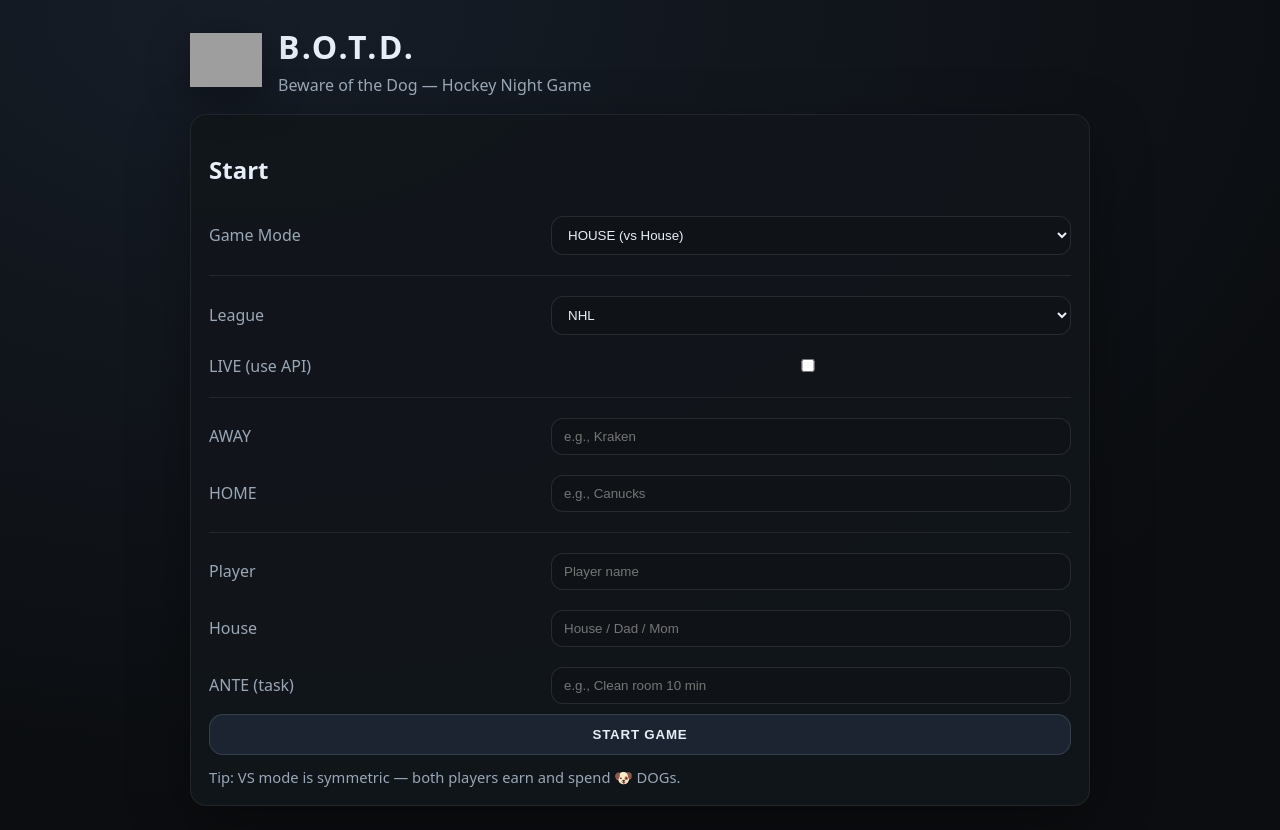
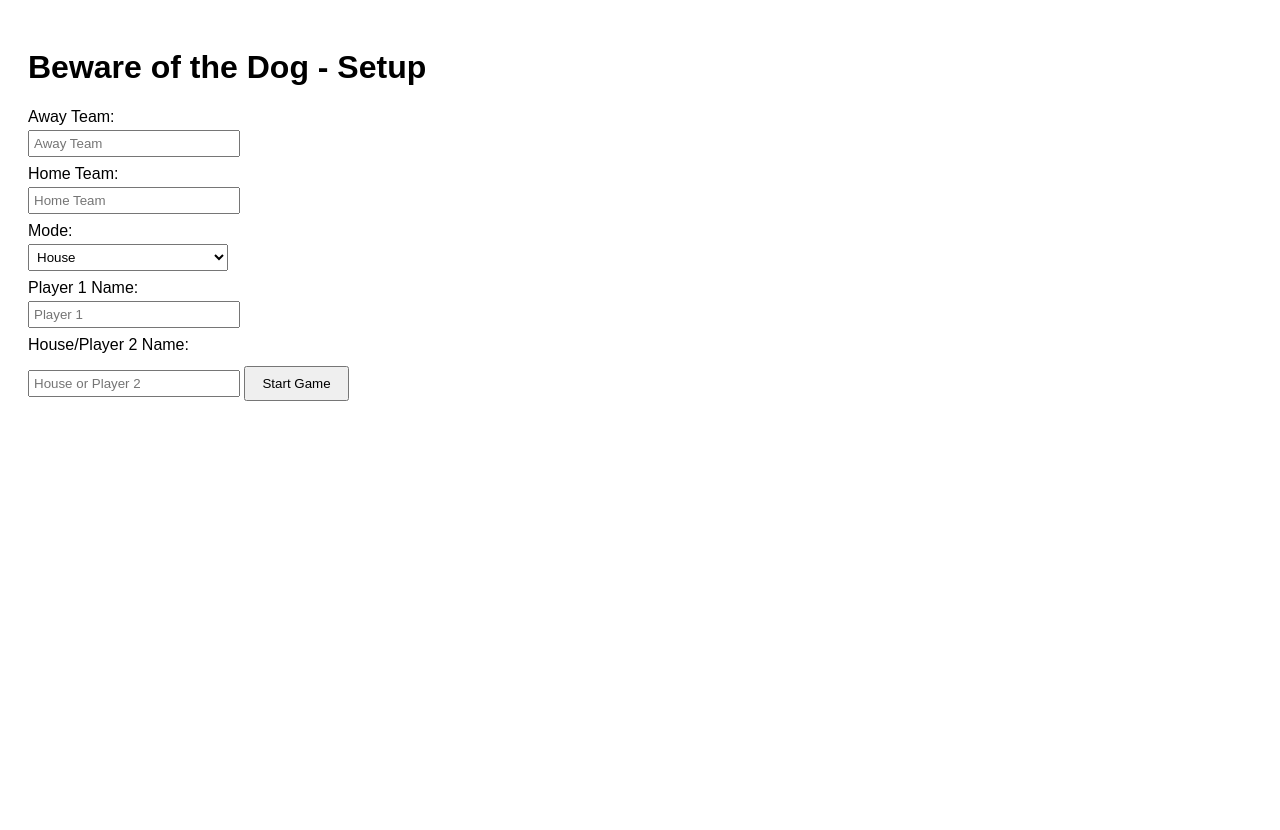
Before and after one commit to edw00rd/botd, a plain HTML site: page index.html in a window 1280 px wide. After the commit the page ends 800 px from the top, so only its background shows below. Drawn offline with Linux system fonts and the light colour scheme; grey boxes are pictures that could not be loaded.

Commit message:
Refactor index.html for improved structure and style

```diff
--- a/index.html
+++ b/index.html
@@ -1,88 +1,38 @@
-<!doctype html>
+<!DOCTYPE html>
 <html lang="en">
 <head>
-  <meta charset="UTF-8" />
-  <meta name="viewport" content="width=device-width,initial-scale=1" />
-  <title>B.O.T.D. — Beware of the Dog</title>
-  <link rel="stylesheet" href="style.css" />
+    <meta charset="UTF-8">
+    <meta name="viewport" content="width=device-width, initial-scale=1.0">
+    <title>Beware of the Dog - Setup</title>
+    <style>
+      body { font-family: sans-serif; padding: 20px; }
+      label { display: block; margin-top: 8px; }
+      input, select { padding: 4px; margin-top: 4px; width: 200px; }
+      button { margin-top: 12px; padding: 8px 16px; }
+    </style>
 </head>
 <body>
-  <header class="topbar">
-    <img class="logo" src="assets/botd-tag.png" alt="B.O.T.D. logo" />
-    <div>
-      <h1>B.O.T.D.</h1>
-      <p>Beware of the Dog — Hockey Night Game</p>
-    </div>
-  </header>
+    <h1>Beware of the Dog - Setup</h1>
+    <label for="away">Away Team:</label>
+    <input id="away" placeholder="Away Team">
 
-  <main class="card">
-    <h2>Start</h2>
+    <label for="home">Home Team:</label>
+    <input id="home" placeholder="Home Team">
 
-    <!-- MODE -->
-    <label class="row">
-      <span>Game Mode</span>
-      <select id="mode">
-        <option value="house" selected>HOUSE (vs House)</option>
-        <option value="vs">VS (Player vs Player)</option>
-      </select>
-    </label>
+    <label for="mode">Mode:</label>
+    <select id="mode">
+        <option value="HOUSE">House</option>
+        <option value="VS">VS</option>
+    </select>
 
-    <div class="divider"></div>
+    <label for="player1">Player 1 Name:</label>
+    <input id="player1" placeholder="Player 1">
 
-    <!-- LEAGUE -->
-    <label class="row">
-      <span>League</span>
-      <select id="league">
-        <option value="nhl">NHL</option>
-        <option value="pwhl">PWHL</option>
-        <option value="olympics">Olympics</option>
-        <option value="other">Other</option>
-      </select>
-    </label>
+    <label for="house">House/Player 2 Name:</label>
+    <input id="house" placeholder="House or Player 2">
 
-    <label class="row">
-      <span>LIVE (use API)</span>
-      <input id="liveToggle" type="checkbox" />
-    </label>
+    <button id="startBtn">Start Game</button>
 
-    <div class="divider"></div>
-
-    <!-- TEAMS -->
-    <label class="row">
-      <span>AWAY</span>
-      <input id="away" placeholder="e.g., Kraken" />
-    </label>
-
-    <label class="row">
-      <span>HOME</span>
-      <input id="home" placeholder="e.g., Canucks" />
-    </label>
-
-    <div class="divider"></div>
-
-    <!-- PLAYERS -->
-    <label class="row">
-      <span id="p1Label">Player</span>
-      <input id="player1" placeholder="Player name" />
-    </label>
-
-    <label class="row">
-      <span id="p2Label">House</span>
-      <input id="house" placeholder="House / Dad / Mom" />
-    </label>
-
-    <label class="row">
-      <span>ANTE (task)</span>
-      <input id="ante" placeholder="e.g., Clean room 10 min" />
-    </label>
-
-    <button id="startBtn">START GAME</button>
-
-    <p class="note">
-      Tip: VS mode is symmetric — both players earn and spend 🐶 DOGs.
-    </p>
-  </main>
-
-  <script src="app.js"></script>
+    <script src="app.js"></script>
 </body>
 </html>
```
